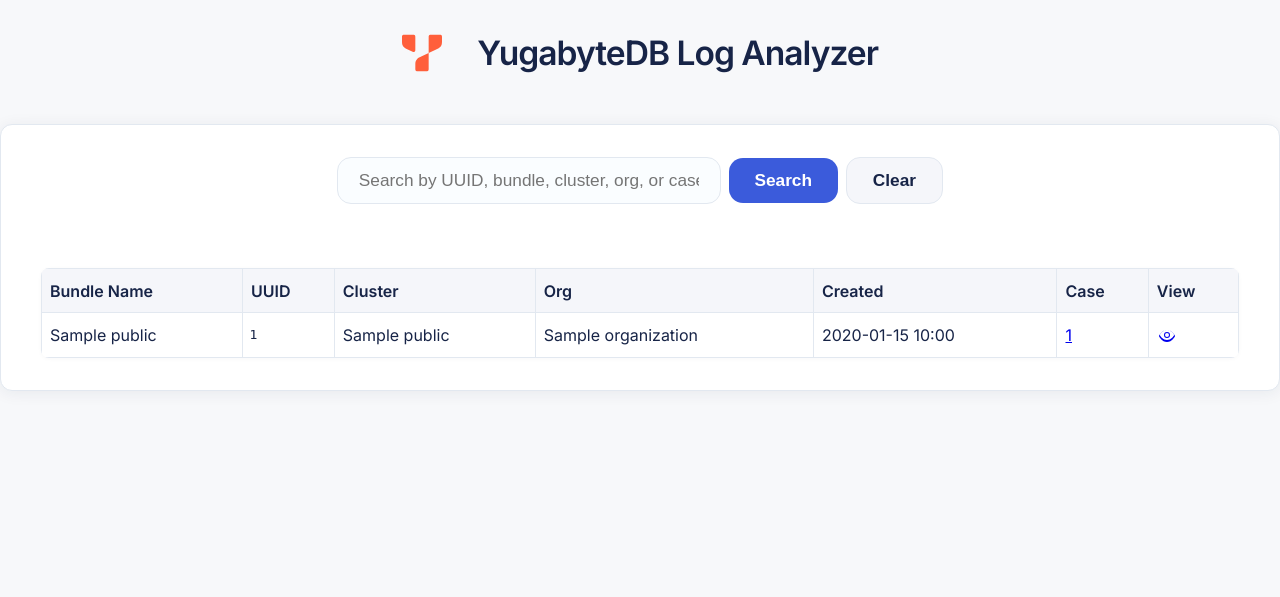
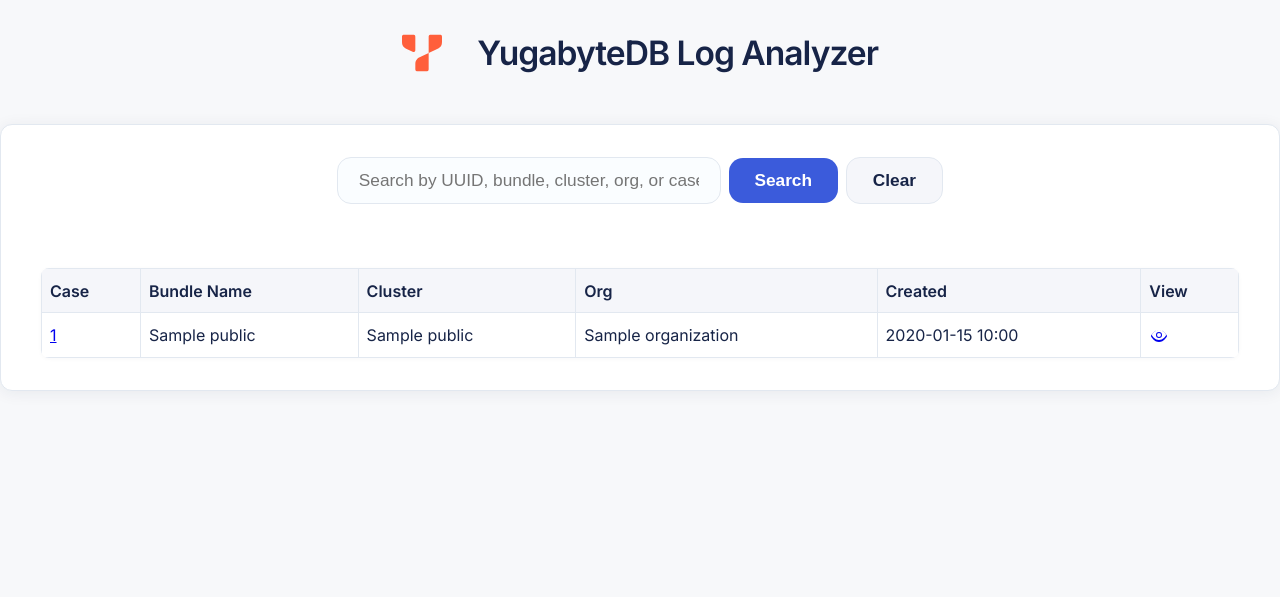
Before and after one commit to yugabyte/log_analyzer, a Flask app: page / in a window 1280 px wide. Shown: the top 597 px of the page. Run offline with Flask 2, Linux system fonts and the light colour scheme; a database or web service that is not in the repository returns one stand-in record (values such as "Sample title"); data that the repository does not hold is empty; some libraries are stand-ins or nearby versions.

Commit message:
feat: Refactor reports table in index.html to improve layout and remove UUID column

```diff
--- a/webserver/templates/index.html
+++ b/webserver/templates/index.html
@@ -42,23 +42,17 @@
         <table class="modern-reports-table">
           <thead>
             <tr>
+              <th>Case</th>
               <th>Bundle Name</th>
-              <th>UUID</th>
               <th>Cluster</th>
               <th>Org</th>
               <th>Created</th>
-              <th>Case</th>
               <th>View</th>
             </tr>
           </thead>
           <tbody>
             {% for report in reports %}
             <tr>
-              <td>{{ report.support_bundle_name }}</td>
-              <td style="font-family: monospace">{{ report.id }}</td>
-              <td>{{ report.universe_name }}</td>
-              <td>{{ report.organization_name }}</td>
-              <td>{{ report.created_at }}</td>
               <td>
                 {% if report.case_id %}<a
                   class="modern-case-link"
@@ -67,6 +61,10 @@
                   >{{ report.case_id }}</a
                 >{% else %}-{% endif %}
               </td>
+              <td>{{ report.support_bundle_name }}</td>
+              <td>{{ report.universe_name }}</td>
+              <td>{{ report.organization_name }}</td>
+              <td>{{ report.created_at }}</td>
               <td>
                 <a
                   class="modern-view-btn"
@@ -111,22 +109,20 @@
           return;
         }
         let html = `<table class='modern-reports-table'><thead><tr>
+          <th>Case</th>
           <th>Bundle Name</th>
-          <th>UUID</th>
           <th>Cluster</th>
           <th>Org</th>
           <th>Created</th>
-          <th>Case</th>
-          <th>Action to View</th>
+          <th>View</th>
         </tr></thead><tbody>`;
         for (const report of reports) {
           html += `<tr>
+            <td>${report.case_id ? `<a class='modern-case-link' href='https://yugabyte.zzendesk.com/agent/tickets/${report.case_id}' target='_blank'>${report.case_id}</a>` : '-'}</td>
             <td>${report.support_bundle_name}</td>
-            <td style='font-family:monospace;'>${report.id}</td>
             <td>${report.universe_name}</td>
             <td>${report.organization_name}</td>
             <td>${report.created_at}</td>
-            <td>${report.case_id ? `<a class='modern-case-link' href='https://yugabyte.zzendesk.com/agent/tickets/${report.case_id}' target='_blank'>${report.case_id}</a>` : '-'}</td>
             <td><a class='modern-view-btn' href='/reports/${report.id}' title='View Report'><svg xmlns='http://www.w3.org/2000/svg' width='20' height='20' fill='none' viewBox='0 0 20 20' style='vertical-align:middle;'><path fill='currentColor' d='M10 4c-5 0-8 5.5-8 6s3 6 8 6 8-5.5 8-6-3-6-8-6zm0 10c-3.9 0-6.6-3.7-7.3-5C3.4 7.7 6.1 4 10 4s6.6 3.7 7.3 5c-.7 1.3-3.4 5-7.3 5zm0-8a3 3 0 100 6 3 3 0 000-6zm0 5a2 2 0 110-4 2 2 0 010 4z'/></svg></a></td>
           </tr>`;
         }
@@ -273,7 +269,7 @@
           To delete a report, run the following command:
           <code>
             <br/>
-            curl -X DELETE http://your-api-/api/reports/{report_uuid}
+            curl -X DELETE http://{server}:{port}/api/reports/{report_uuid}
           </code>
         </p>
         <div class="help-modal-tip">
```
